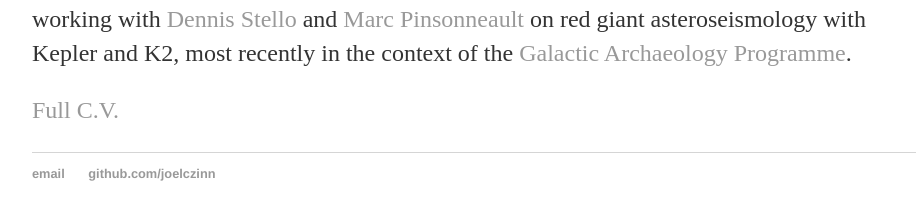
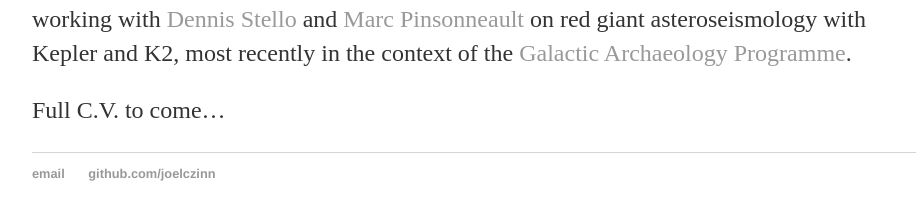
Before and after one commit to joelczinn/joelczinn.github.io, a Jekyll site: the page built from cv/index.html, in a window 1280 px wide. Shown: the part 291-511 px from the top of the page, without its empty margins (160-1076 px from the left). Built offline with Jekyll 4.4.1, drawn with Linux system fonts in a browser that asks for light colours.

Commit message:
removed broken CV link todos: pics personal tab talks tab UPDATE CV

```diff
--- a/_includes/cv.md
+++ b/_includes/cv.md
@@ -2,4 +2,5 @@ I received A.B. magna cum laude from Princeton University in Astrophysical Scien
 
 I am currently a PhD candidate in the Astronomy department at Ohio State University working with [Dennis Stello](https://www.physics.unsw.edu.au/staff/dennis-stello) and [Marc Pinsonneault](http://www.astronomy.ohio-state.edu/~pinsono/) on red giant asteroseismology with Kepler and K2, most recently in the context of the [Galactic Archaeology Programme](http://www.physics.usyd.edu.au/k2gap/).
 
-[Full C.V.]({{ site.url }}/assets/cv.pdf)
+Full C.V. to come...
+<!--[Full C.V.]({{ site.url }}/assets/cv.pdf)-->
```
